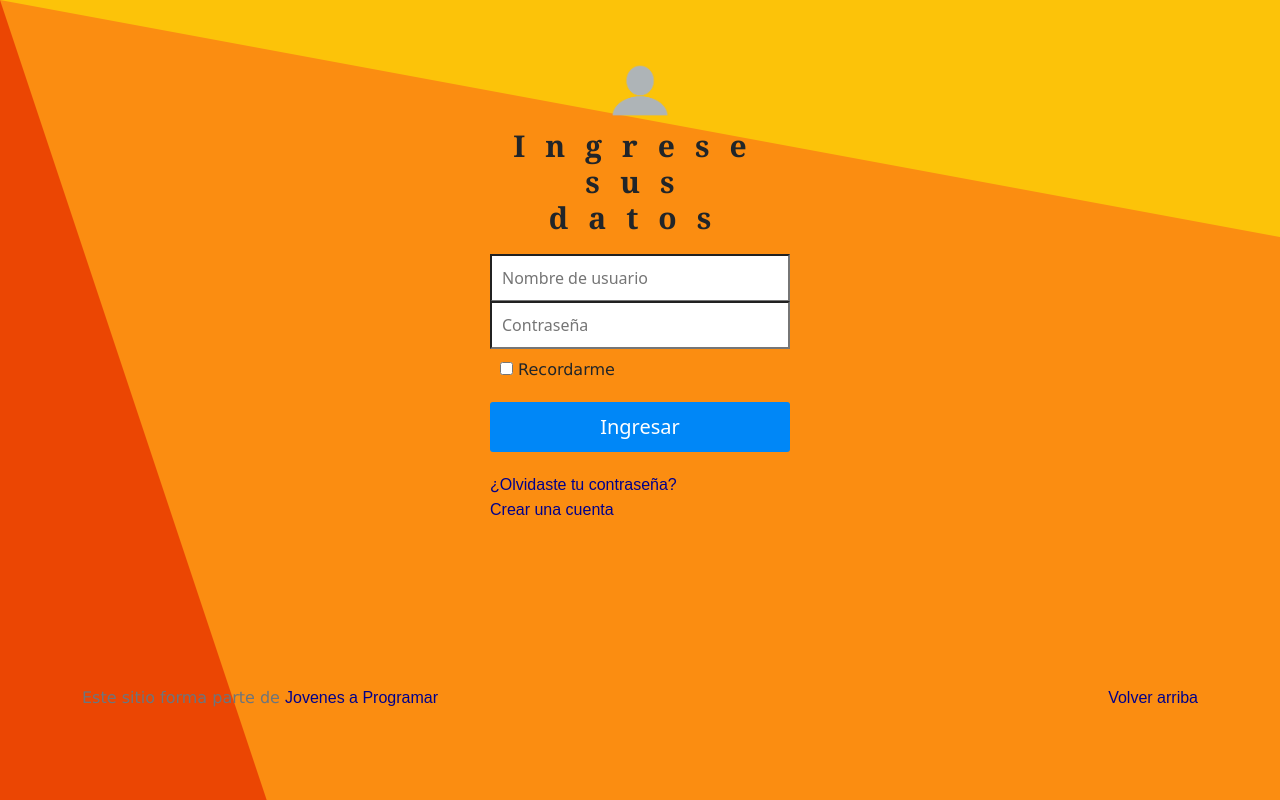
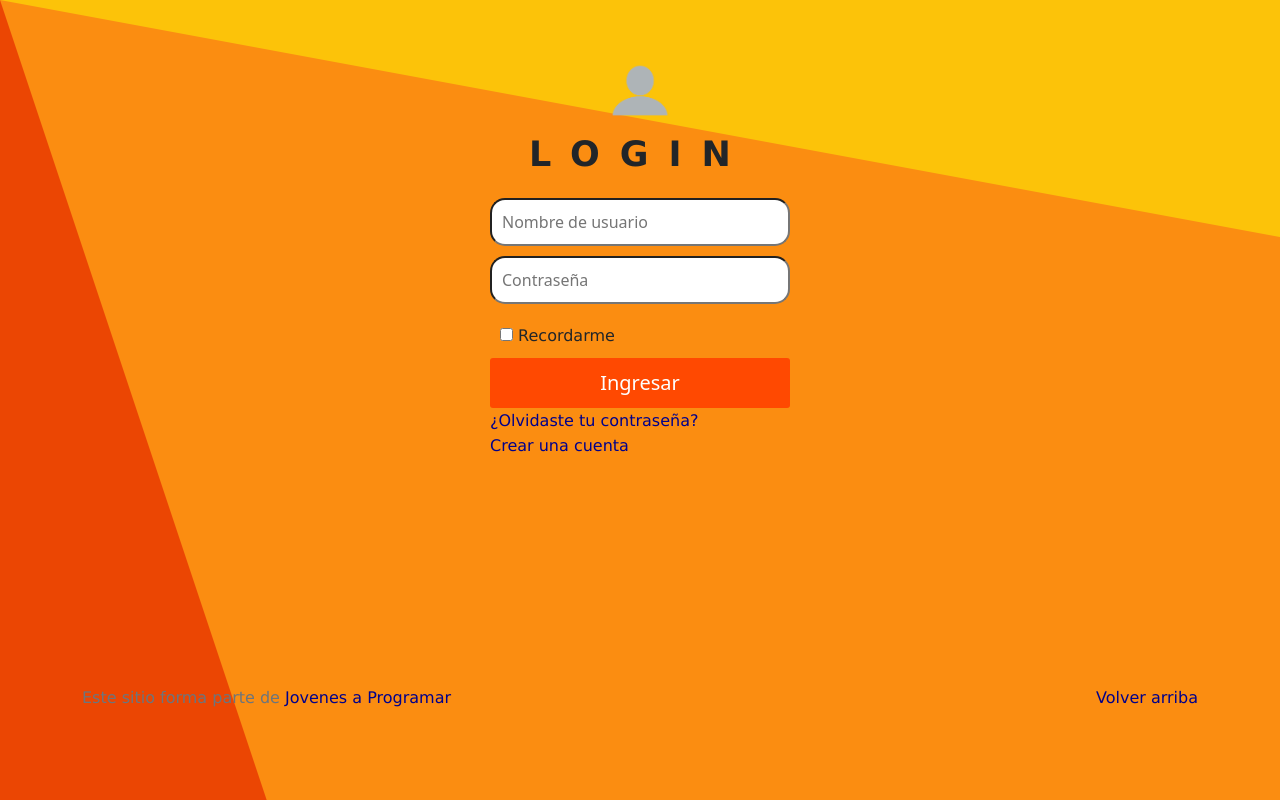
Before and after one commit to mateomautone/jap-emercado, a plain HTML site: page login.html in a window 1280 px wide. Drawn offline with Linux system fonts and the light colour scheme.

Commit message:
finalizaciones login

```diff
--- a/css/login.css
+++ b/css/login.css
@@ -3,28 +3,46 @@ body {
     background-repeat: repeat;
 }
 
-input {
-    background-color: white;
-}
+  .datos{
+    padding: 10px;
+    width: 100%;
+    box-sizing: border-box;
+    margin-bottom: 10px;
+    border-radius: 15px;
+    -moz-border-radius: 15px;
+    -webkit-border-radius: 15px;
+  }
 
-button {
-    margin-top: 10px;
-    margin-bottom: 20px;
-}
+  #boton{
+    padding: 10px;
+    background-color: #ff4901;
+    color: white;
+    font-size: 20px;
+    border: none;
+    border-radius: 3px;
+    width: 100%;
+  }
 
-button:hover{
+  #boton:hover{
     transition: 150ms all;
     transform: scale(1.1);
 }
 
-#h1-login{
-    font-family: Georgia, 'Times New Roman', Times, serif;
-    font-size: 30px;
+  #h1-login{
+    font-family: Verdana, Geneva, Tahoma, sans-serif;
+    font-size: 35px;
+    padding: 15px;
+    text-align: center;
 }
+
+  #check{
+    font-family: Verdana, Geneva, Tahoma, sans-serif;
+    padding: 10px;
+  }
 
 a {
     color: darkblue;
-    font-family: arial;
+    font-family: Verdana, Geneva, Tahoma, sans-serif;
     text-decoration: none;
 }
 
--- a/css/styles.css
+++ b/css/styles.css
@@ -194,57 +194,6 @@ a.custom-card:hover {
   color: orange;
 }
 
-.img-thumbnail{
-  float: left;
-}
-
-.h2-multi{
-  font-family: Verdana, Geneva, Tahoma, sans-serif;
-  font-size: 20px;
-  text-align: center;
-  padding: 10px;
-}
-
-.h1-multi{
-  font-family: Verdana, Geneva, Tahoma, sans-serif;
-  font-size: 30px;
-  text-align: center;
-  padding: 10px;
-}
-
-.col-md-5{
-  width: 50%;
-  padding-block: 10px;
-}
-
-.datos{
-  padding: 10px;
-  width: 100%;
-  box-sizing: border-box;
-  margin-bottom: -1px;
-}
-
-#boton{
-  padding: 10px;
-  background-color: #0087F7;
-  color: white;
-  font-size: 20px;
-  border: none;
-  border-radius: 3px;
-  width: 100%;
-}
-
-#h1-login{
-  font-family: Verdana, Geneva, Tahoma, sans-serif;
-  font-size: 25px;
-  text-align: center;
-  padding: 10px;
-}
-
-#check{
-  font-family: Verdana, Geneva, Tahoma, sans-serif;
-  padding: 10px;
-}
 
 
 .ho-ver:hover{
--- a/login.html
+++ b/login.html
@@ -22,7 +22,7 @@
     <div class="signin">
       <form>
         <img class="img-fit" src="img/img_perfil.png">
-        <h1 id="h1-login"> Ingrese sus datos </h1>
+        <h1 id="h1-login"> LOGIN </h1>
         <div>
           <input id="name" type="text" class="datos" placeholder="Nombre de usuario" required>
         </div>
```
